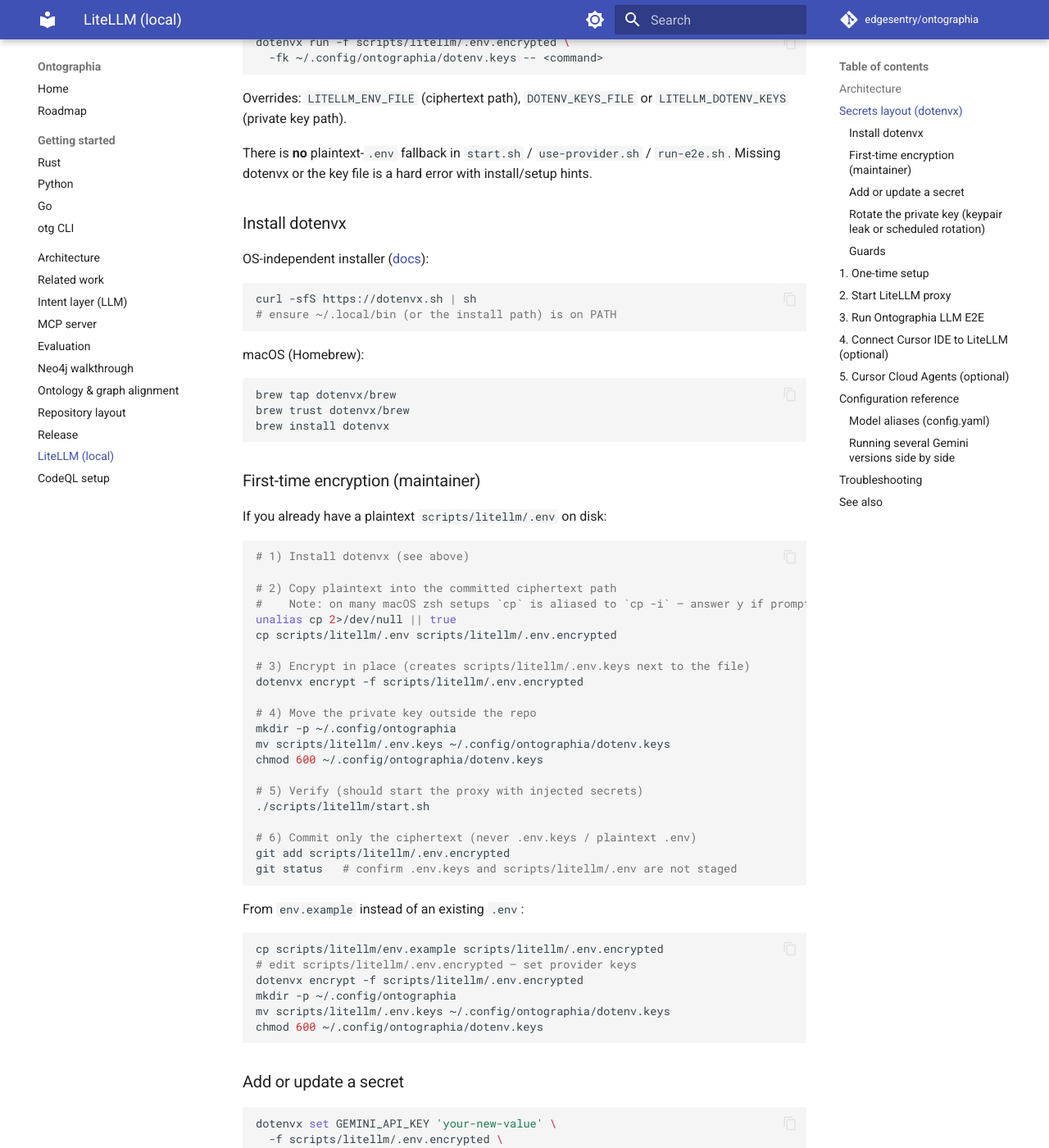
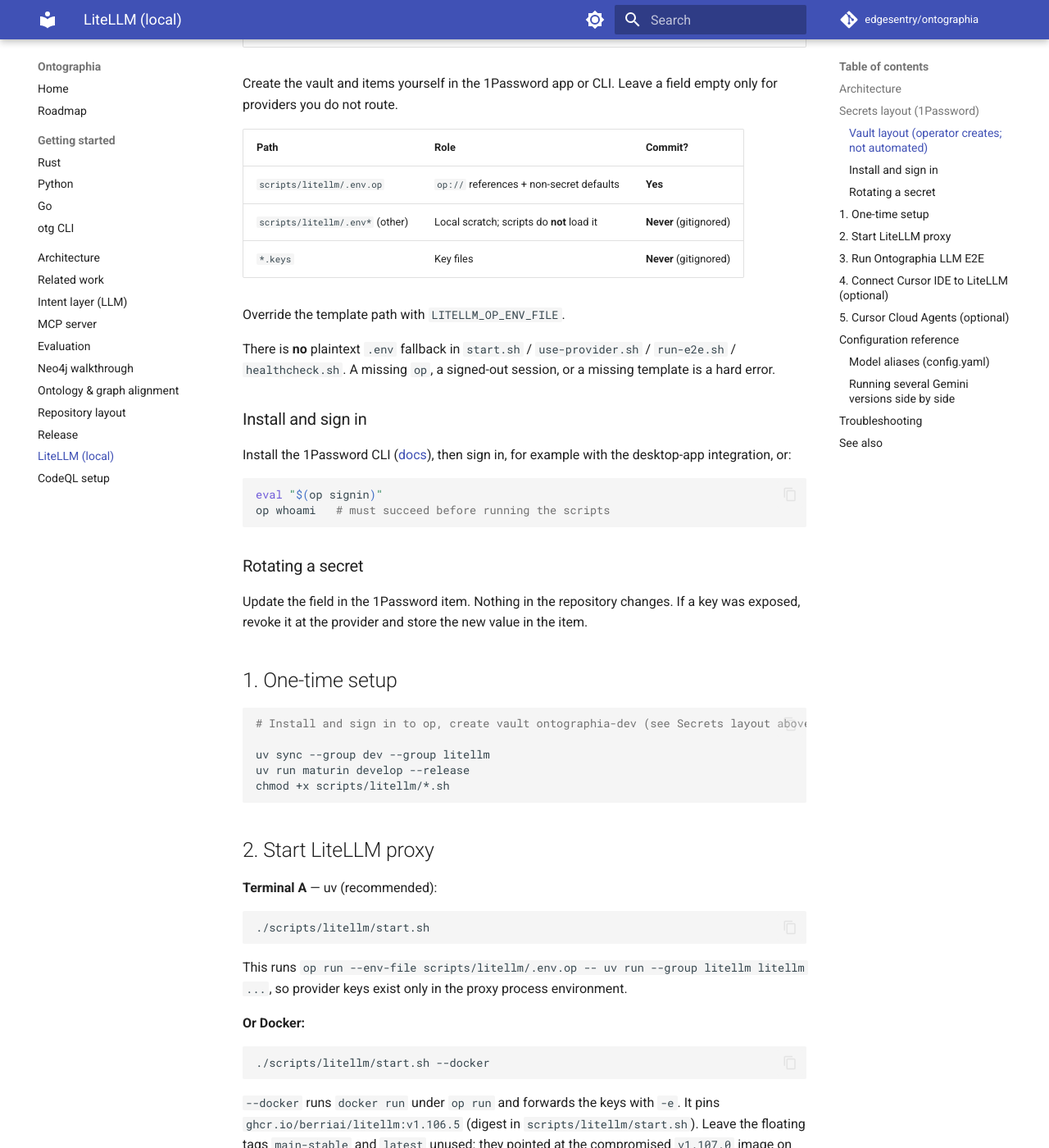
Before and after one commit to edgesentry/ontographia, an MkDocs documentation site: the page built from docs/litellm-local.md, in a window 1280 px wide and 1400 px high, scrolled down 1454 px. Shown: the whole window at 82% size. Built offline with MkDocs 1.6.1 and Material for MkDocs 9.7.7, drawn with Linux system fonts in a browser that asks for light colours; a script that is not in the unit is left out; comment, search, counter and statistics services are not loaded; some of the changed text lies outside the part shown.

Commit message:
chore(litellm): migrate dotenvx to 1Password op run (#112) (#151)

````diff
--- a/docs/litellm-local.md
+++ b/docs/litellm-local.md
@@ -1,6 +1,6 @@
 # LiteLLM local setup (OpenAI, Gemini, Cursor)
 
-Local-only guide for routing LLM calls through [LiteLLM](https://docs.litellm.ai/) before Ontographia Intent extraction. **Not run in CI** (except a dotenvx ciphertext guard / optional decrypt smoke).
+Local-only guide for routing LLM calls through [LiteLLM](https://docs.litellm.ai/) before Ontographia Intent extraction. **Not run in CI.**
 
 Ontographia still only accepts **Intent JSON** from the LLM layer; LiteLLM is a separate proxy that unifies provider credentials and model routing.
 
@@ -29,128 +29,56 @@
 
 Cursor does **not** expose a general chat-completions API for Intent extraction. The `ontographia-cursor` alias routes to **Anthropic** — the same class of models Cursor IDE often uses when pointed at LiteLLM.
 
-## Secrets layout (dotenvx)
+## Secrets layout (1Password)
 
-Provider API keys are **not** kept as plaintext in git.
+Secrets live in [1Password](https://developer.1password.com/docs/cli/), never in git. This repository is public: commit no plaintext secrets and no ciphertext.
+
+The committed template [`scripts/litellm/.env.op`](https://github.com/edgesentry/ontographia/blob/main/scripts/litellm/.env.op) contains only `op://` references plus non-secret defaults. The scripts resolve it at run time:
+
+```bash
+op run --env-file scripts/litellm/.env.op -- <command>
+```
+
+### Vault layout (operator creates; not automated)
+
+| Vault | Item | Fields |
+|-------|------|--------|
+| `ontographia-dev` | `litellm-upstream` | `LITELLM_MASTER_KEY`, `OPENAI_API_KEY`, `GEMINI_API_KEY`, `ANTHROPIC_API_KEY`, `CURSOR_API_KEY` |
+| `ontographia-dev` | `neo4j-local` | `password` |
+
+Create the vault and items yourself in the 1Password app or CLI. Leave a field empty only for providers you do not route.
 
 | Path | Role | Commit? |
 |------|------|---------|
-| [`scripts/litellm/.env.encrypted`](https://github.com/edgesentry/ontographia/blob/main/scripts/litellm/.env.encrypted) | dotenvx ciphertext (values start with `encrypted:`) + public key | **Yes** (when present) |
-| `~/.config/ontographia/dotenv.keys` | Private decryption key(s) | **Never** (outside the repo) |
-| `scripts/litellm/.env` | Optional local plaintext scratch (legacy) | **Never** (gitignored; scripts do **not** load it) |
-| `.env.keys` / `*.keys` | Generated key files | **Never** (gitignored) |
+| `scripts/litellm/.env.op` | `op://` references + non-secret defaults | **Yes** |
+| `scripts/litellm/.env*` (other) | Local scratch; scripts do **not** load it | **Never** (gitignored) |
+| `*.keys` | Key files | **Never** (gitignored) |
 
-Scripts load env with:
+Override the template path with `LITELLM_OP_ENV_FILE`.
+
+There is **no** plaintext `.env` fallback in `start.sh` / `use-provider.sh` / `run-e2e.sh` / `healthcheck.sh`. A missing `op`, a signed-out session, or a missing template is a hard error.
+
+### Install and sign in
+
+Install the 1Password CLI ([docs](https://developer.1password.com/docs/cli/get-started/)), then sign in, for example with the desktop-app integration, or:
 
 ```bash
-dotenvx run -f scripts/litellm/.env.encrypted \
-  -fk ~/.config/ontographia/dotenv.keys -- <command>
+eval "$(op signin)"
+op whoami   # must succeed before running the scripts
 ```
 
-Overrides: `LITELLM_ENV_FILE` (ciphertext path), `DOTENV_KEYS_FILE` or `LITELLM_DOTENV_KEYS` (private key path).
+### Rotating a secret
 
-There is **no** plaintext-`.env` fallback in `start.sh` / `use-provider.sh` / `run-e2e.sh`. Missing dotenvx or the key file is a hard error with install/setup hints.
-
-### Install dotenvx
-
-OS-independent installer ([docs](https://dotenvx.com/docs/install/)):
-
-```bash
-curl -sfS https://dotenvx.sh | sh
-# ensure ~/.local/bin (or the install path) is on PATH
-```
-
-macOS (Homebrew):
-
-```bash
-brew tap dotenvx/brew
-brew trust dotenvx/brew
-brew install dotenvx
-```
-
-### First-time encryption (maintainer)
-
-If you already have a plaintext `scripts/litellm/.env` on disk:
-
-```bash
-# 1) Install dotenvx (see above)
-
-# 2) Copy plaintext into the committed ciphertext path
-#    Note: on many macOS zsh setups `cp` is aliased to `cp -i` — answer y if prompted.
-unalias cp 2>/dev/null || true
-cp scripts/litellm/.env scripts/litellm/.env.encrypted
-
-# 3) Encrypt in place (creates scripts/litellm/.env.keys next to the file)
-dotenvx encrypt -f scripts/litellm/.env.encrypted
-
-# 4) Move the private key outside the repo
-mkdir -p ~/.config/ontographia
-mv scripts/litellm/.env.keys ~/.config/ontographia/dotenv.keys
-chmod 600 ~/.config/ontographia/dotenv.keys
-
-# 5) Verify (should start the proxy with injected secrets)
-./scripts/litellm/start.sh
-
-# 6) Commit only the ciphertext (never .env.keys / plaintext .env)
-git add scripts/litellm/.env.encrypted
-git status   # confirm .env.keys and scripts/litellm/.env are not staged
-```
-
-From `env.example` instead of an existing `.env`:
-
-```bash
-cp scripts/litellm/env.example scripts/litellm/.env.encrypted
-# edit scripts/litellm/.env.encrypted — set provider keys
-dotenvx encrypt -f scripts/litellm/.env.encrypted
-mkdir -p ~/.config/ontographia
-mv scripts/litellm/.env.keys ~/.config/ontographia/dotenv.keys
-chmod 600 ~/.config/ontographia/dotenv.keys
-```
-
-### Add or update a secret
-
-```bash
-dotenvx set GEMINI_API_KEY 'your-new-value' \
-  -f scripts/litellm/.env.encrypted \
-  -fk ~/.config/ontographia/dotenv.keys
-git add scripts/litellm/.env.encrypted
-```
-
-### Rotate the private key (keypair leak or scheduled rotation)
-
-This repository is **public**: ciphertext committed today remains in git history forever. If `~/.config/ontographia/dotenv.keys` (or `DOTENV_PRIVATE_KEY`) leaks, treat every upstream API key as compromised:
-
-1. **Rotate all provider keys** (OpenAI, Gemini, Anthropic, Cursor, `LITELLM_MASTER_KEY`, …) at each vendor.
-2. Decrypt locally (optional backup), then re-encrypt with a fresh keypair:
-
-```bash
-dotenvx decrypt -f scripts/litellm/.env.encrypted \
-  -fk ~/.config/ontographia/dotenv.keys
-rm -f ~/.config/ontographia/dotenv.keys scripts/litellm/.env.keys
-dotenvx encrypt -f scripts/litellm/.env.encrypted
-mv scripts/litellm/.env.keys ~/.config/ontographia/dotenv.keys
-chmod 600 ~/.config/ontographia/dotenv.keys
-# set the new plaintext values to the rotated API keys, then:
-dotenvx encrypt -f scripts/litellm/.env.encrypted \
-  -fk ~/.config/ontographia/dotenv.keys
-```
-
-3. Commit the new `.env.encrypted`. Update any CI `DOTENV_PRIVATE_KEY` secret to the new private key if used.
-
-### Guards
-
-- CI job `litellm-dotenvx` runs [`scripts/litellm/check_encrypted_env.sh`](https://github.com/edgesentry/ontographia/blob/main/scripts/litellm/check_encrypted_env.sh): tracked LiteLLM env files must not contain plaintext values (every secret value must start with `encrypted:`).
-- Optional: if repository secret `DOTENV_PRIVATE_KEY` is set, the `litellm-dotenvx-decrypt` job on pushes to `main` decrypts `.env.encrypted` as a smoke test; if unset, that step skips. Pull requests do not receive that secret. **Do not** add the secret from automation — maintainers set it manually if desired.
-- Optional local hook: `git config core.hooksPath .githooks` (runs the same check).
+Update the field in the 1Password item. Nothing in the repository changes. If a key was exposed, revoke it at the provider and store the new value in the item.
 
 ## 1. One-time setup
 
 ```bash
-# Install dotenvx + create scripts/litellm/.env.encrypted (see Secrets layout above)
+# Install and sign in to op, create vault ontographia-dev (see Secrets layout above)
 
 uv sync --group dev --group litellm
 uv run maturin develop --release
-chmod +x scripts/litellm/*.sh .githooks/pre-commit
+chmod +x scripts/litellm/*.sh
 ```
 
 ## 2. Start LiteLLM proxy
@@ -161,13 +89,15 @@
 ./scripts/litellm/start.sh
 ```
 
+This runs `op run --env-file scripts/litellm/.env.op -- uv run --group litellm litellm ...`, so provider keys exist only in the proxy process environment.
+
 **Or Docker:**
 
 ```bash
 ./scripts/litellm/start.sh --docker
 ```
 
-`--docker` pins `ghcr.io/berriai/litellm:v1.106.5` (digest in `scripts/litellm/start.sh`). Leave the floating tags `main-stable` and `latest` unused: they pointed at the compromised `v1.107.0` image on 2026-10-21.
+`--docker` runs `docker run` under `op run` and forwards the keys with `-e`. It pins `ghcr.io/berriai/litellm:v1.106.5` (digest in `scripts/litellm/start.sh`). Leave the floating tags `main-stable` and `latest` unused: they pointed at the compromised `v1.107.0` image on 2026-10-21.
 
 Verify:
 
@@ -176,7 +106,7 @@
 ```
 
 Default URL: `http://127.0.0.1:4000`
-Default virtual key: `sk-litellm-local-dev` (set `LITELLM_MASTER_KEY` in `.env.encrypted`).
+Clients use `LITELLM_MASTER_KEY` from the `litellm-upstream` item as the virtual key.
 
 ## 3. Run Ontographia LLM E2E
 
@@ -188,23 +118,25 @@
 # OpenAI via LiteLLM
 ./scripts/litellm/run-e2e.sh openai \
   "List suppliers for parts in product SKU SPX-100" \
-  --execute --password ontographia
+  --execute --password "$NEO4J_PASSWORD"
 
 # Gemini 3.7 Flash via LiteLLM
 ./scripts/litellm/run-e2e.sh gemini-3.7 \
   "Which plant hosts production Line-1?" \
-  --execute --password ontographia
+  --execute --password "$NEO4J_PASSWORD"
 
 # Gemini 3.8 Flash via LiteLLM
 ./scripts/litellm/run-e2e.sh gemini-3.8 \
   "Which plant hosts production Line-1?" \
-  --execute --password ontographia
+  --execute --password "$NEO4J_PASSWORD"
 
 # Anthropic (Cursor-style stack) via LiteLLM
 ./scripts/litellm/run-e2e.sh cursor \
   "Which defect codes affect quarantined lots?" \
-  --execute --password ontographia
+  --execute --password "$NEO4J_PASSWORD"
 ```
+
+`NEO4J_PASSWORD` is resolved from `neo4j-local` by `use-provider.sh`, which `run-e2e.sh` sources before expanding it. If you run a command by hand, `source` the script first.
 
 Manual env export (same as the helper scripts):
 
@@ -212,7 +144,7 @@
 source scripts/litellm/use-provider.sh gemini-3.7
 uv run python examples/run_llm_e2e.py \
   --question "Which plant hosts production Line-1?" \
-  --execute --password ontographia
+  --execute --password "$NEO4J_PASSWORD"
 ```
 
 ## 4. Connect Cursor IDE to LiteLLM (optional)
@@ -222,7 +154,7 @@
 1. Start LiteLLM (`./scripts/litellm/start.sh`).
 2. In Cursor → **Settings → Models**:
    - Enable **Override OpenAI Base URL**: `http://127.0.0.1:4000/cursor`
-   - **OpenAI API Key**: your `LITELLM_MASTER_KEY` from `.env.encrypted`
+   - **OpenAI API Key**: your `LITELLM_MASTER_KEY` from the `litellm-upstream` 1Password item
 3. **Add Custom Model**: `litellm-claude-sonnet` (defined in `scripts/litellm/config.yaml` — distinct from built-in names).
 4. Select that model in Ask/Agent mode.
 
@@ -232,20 +164,20 @@
 
 ## 5. Cursor Cloud Agents (optional)
 
-For the Cursor Cloud Agents API (`/v0/agents`), set `CURSOR_API_KEY` in `.env.encrypted`. LiteLLM forwards `/cursor/*` to `api.cursor.com`. This is **not** used by `run_llm_e2e.py`; see [Cursor Cloud Agents pass-through](https://docs.litellm.ai/docs/pass_through/cursor).
+For the Cursor Cloud Agents API (`/v0/agents`), set `CURSOR_API_KEY` in the `litellm-upstream` item. LiteLLM forwards `/cursor/*` to `api.cursor.com`. This is **not** used by `run_llm_e2e.py`; see [Cursor Cloud Agents pass-through](https://docs.litellm.ai/docs/pass_through/cursor).
 
 ## Configuration reference
 
 | File | Purpose |
 |------|---------|
 | [`scripts/litellm/config.yaml`](https://github.com/edgesentry/ontographia/blob/main/scripts/litellm/config.yaml) | Model aliases and upstream routing |
-| [`scripts/litellm/env.example`](https://github.com/edgesentry/ontographia/blob/main/scripts/litellm/env.example) | Plaintext template (copy → encrypt → `.env.encrypted`) |
-| [`scripts/litellm/.env.encrypted`](https://github.com/edgesentry/ontographia/blob/main/scripts/litellm/.env.encrypted) | Committed dotenvx ciphertext (maintainer-created) |
-| [`scripts/litellm/start.sh`](https://github.com/edgesentry/ontographia/blob/main/scripts/litellm/start.sh) | Start proxy via `dotenvx run` (uv or `--docker`) |
+| [`scripts/litellm/.env.op`](https://github.com/edgesentry/ontographia/blob/main/scripts/litellm/.env.op) | Committed `op://` template (no secret values) |
+| [`scripts/litellm/env.example`](https://github.com/edgesentry/ontographia/blob/main/scripts/litellm/env.example) | Annotated copy of the template for reference |
+| [`scripts/litellm/_lib.sh`](https://github.com/edgesentry/ontographia/blob/main/scripts/litellm/_lib.sh) | Shared `op` helpers |
+| [`scripts/litellm/start.sh`](https://github.com/edgesentry/ontographia/blob/main/scripts/litellm/start.sh) | Start proxy via `op run` (uv or `--docker`) |
 | [`scripts/litellm/use-provider.sh`](https://github.com/edgesentry/ontographia/blob/main/scripts/litellm/use-provider.sh) | `source` to set `OPENAI_*` for a provider |
 | [`scripts/litellm/run-e2e.sh`](https://github.com/edgesentry/ontographia/blob/main/scripts/litellm/run-e2e.sh) | One-shot E2E through LiteLLM |
 | [`scripts/litellm/healthcheck.sh`](https://github.com/edgesentry/ontographia/blob/main/scripts/litellm/healthcheck.sh) | Proxy liveness + model list |
-| [`scripts/litellm/check_encrypted_env.sh`](https://github.com/edgesentry/ontographia/blob/main/scripts/litellm/check_encrypted_env.sh) | CI / pre-commit: reject plaintext in tracked env files |
 
 ### Model aliases (`config.yaml`)
 
@@ -261,7 +193,7 @@
 
 ### Running several Gemini versions side by side
 
-Gemini aliases are always versioned, so several Gemini versions can be used side by side (much like testing against several Python versions) without editing `.env.encrypted` or restarting the proxy:
+Gemini aliases are always versioned, so several Gemini versions can be used side by side (much like testing against several Python versions) without editing the 1Password items or restarting the proxy:
 
 ```bash
 source scripts/litellm/use-provider.sh gemini-3.7   # OPENAI_MODEL=ontographia-gemini-3.7
@@ -276,12 +208,13 @@
 
 | Symptom | Fix |
 |---------|-----|
-| `dotenvx not found` | Install via `curl -sfS https://dotenvx.sh \| sh` (or Homebrew); ensure PATH |
-| `private key file not found` | Place keys at `~/.config/ontographia/dotenv.keys` (`chmod 600`) |
-| `encrypted env file not found` | Create/commit `scripts/litellm/.env.encrypted` (see Secrets layout) |
+| `1Password CLI (op) not found` | Install the CLI and ensure it is on `PATH` |
+| `op is not signed in` | Sign in (desktop-app integration or `eval "$(op signin)"`); check `op whoami` |
+| `1Password env template not found` | Restore `scripts/litellm/.env.op` or set `LITELLM_OP_ENV_FILE` |
+| `isn't a vault in this account` / item errors | Create vault `ontographia-dev` and the items listed under Vault layout |
 | `Connection refused` on port 4000 | Start `./scripts/litellm/start.sh` first |
-| `401` from proxy | `OPENAI_API_KEY` in E2E must match `LITELLM_MASTER_KEY` |
-| `no healthy deployments` / model error | Provider API key missing in `.env.encrypted` for that alias |
+| `401` from proxy | `OPENAI_API_KEY` in E2E must match `LITELLM_MASTER_KEY` (`use-provider.sh` sets this) |
+| `no healthy deployments` / model error | Provider API key missing in `litellm-upstream` for that alias |
 | Gemini / Anthropic errors | Confirm key is set; check LiteLLM logs in Terminal A |
 | Cursor IDE model collision | Use `litellm-claude-sonnet`, not built-in model names |
 | Older local model rejects `json_schema` | Add `--no-json-schema` to `run_llm_e2e.py` |
````
Also changed, not shown: 13 other files.
